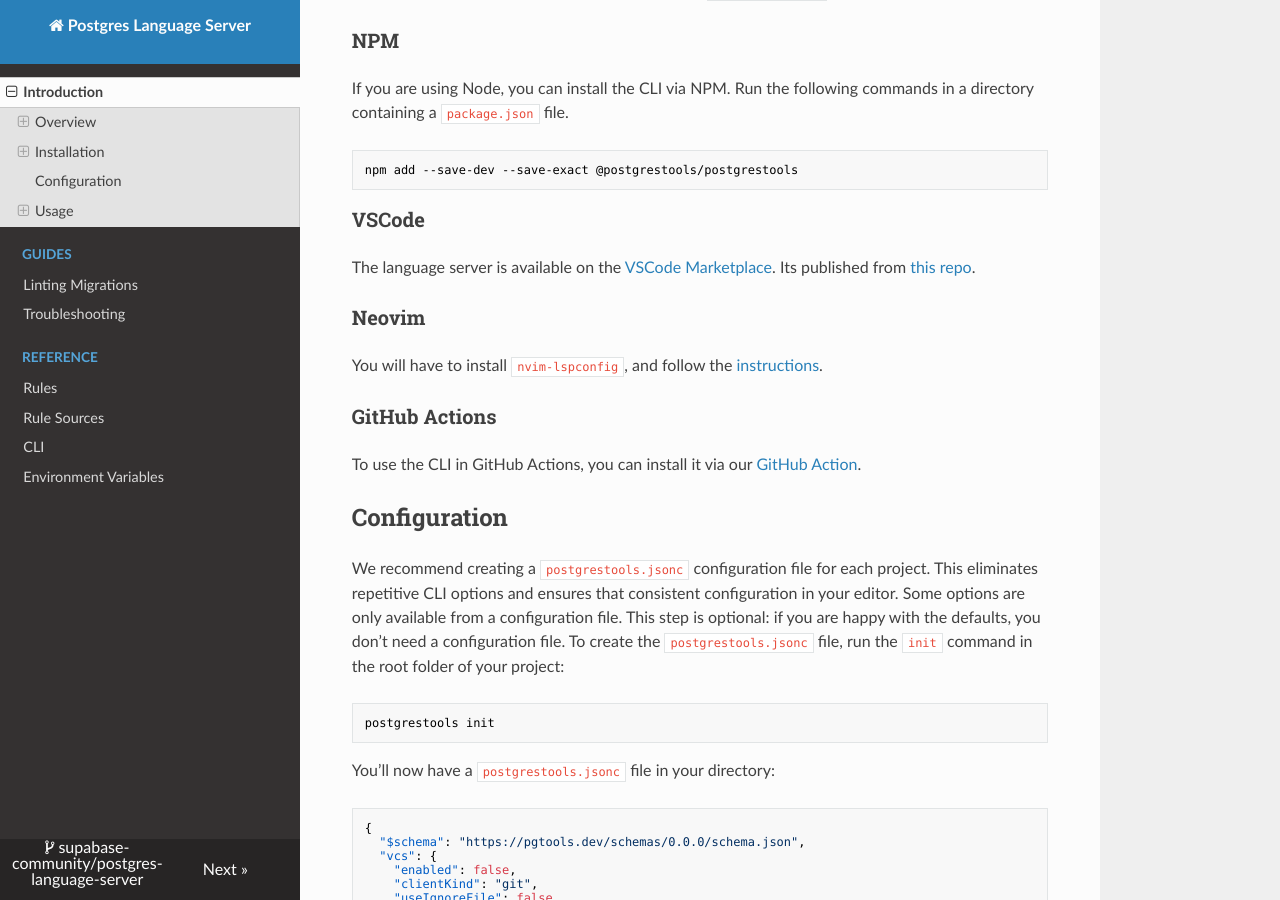
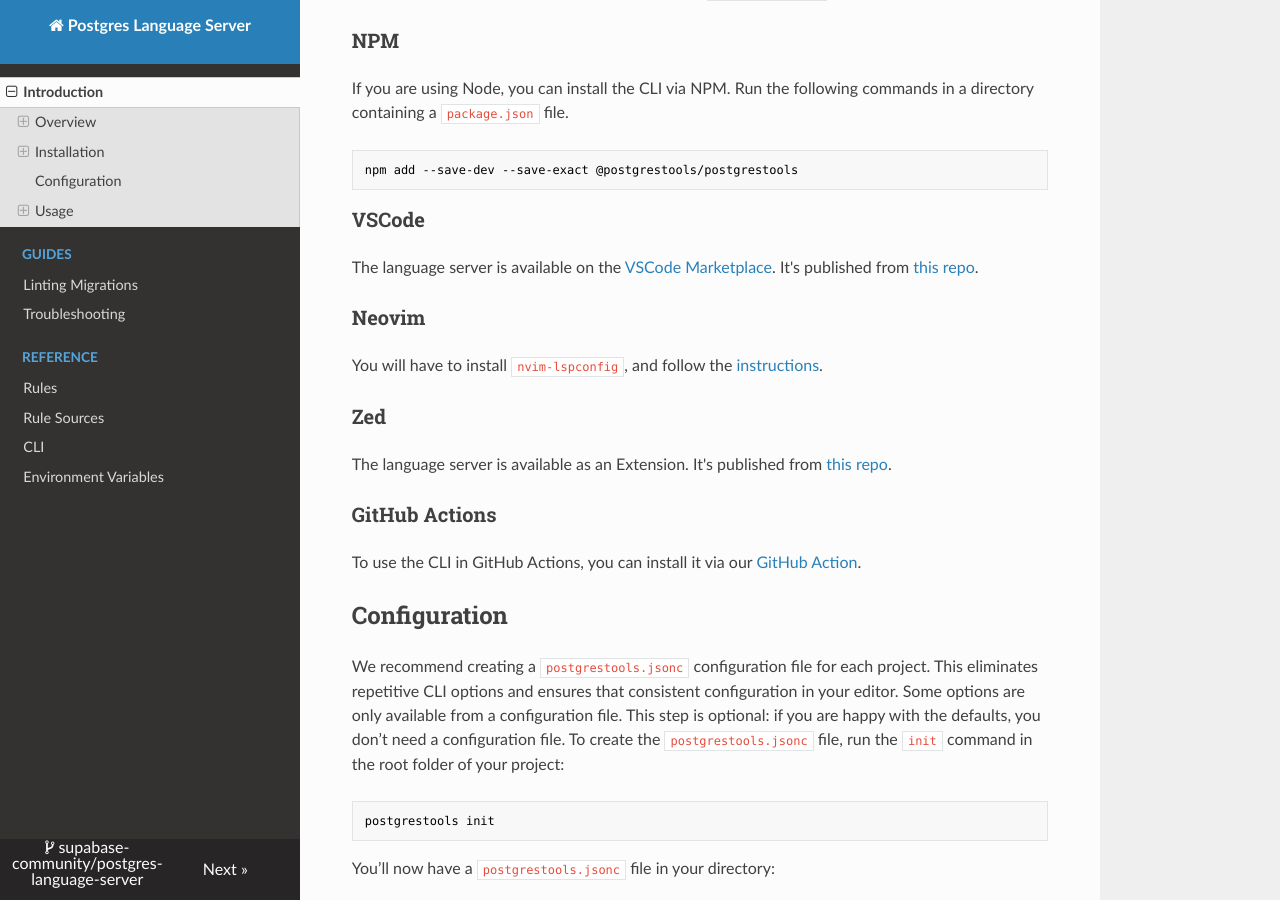
Before and after one commit to supabase-community/postgres_lsp, an MkDocs documentation site: the page built from docs/index.md, in a window 1280 px wide and 900 px high, scrolled down 2225 px. Built offline with MkDocs 1.6.1, drawn with Linux system fonts in a browser that asks for light colours; nearby versions of some CDN libraries.

Commit message:
doc: add zed installation instructions (#315)

```diff
--- a/docs/index.md
+++ b/docs/index.md
@@ -58,11 +58,15 @@
 
 ### VSCode
 
-The language server is available on the [VSCode Marketplace](https://marketplace.visualstudio.com/items?itemName=Supabase.postgrestools). Its published from [this repo](https://github.com/supabase-community/postgrestools-vscode).
+The language server is available on the [VSCode Marketplace](https://marketplace.visualstudio.com/items?itemName=Supabase.postgrestools). It's published from [this repo](https://github.com/supabase-community/postgrestools-vscode).
 
 ### Neovim
 
 You will have to install `nvim-lspconfig`, and follow the [instructions](https://github.com/neovim/nvim-lspconfig/blob/master/doc/configs.md#postgres_lsp).
+
+### Zed
+
+The language server is available as an Extension. It's published from [this repo](https://github.com/LoamStudios/zed-postgres-language-server).
 
 ### GitHub Actions
 
```
Also changed, not shown: README.md (+1 -0 lines).
